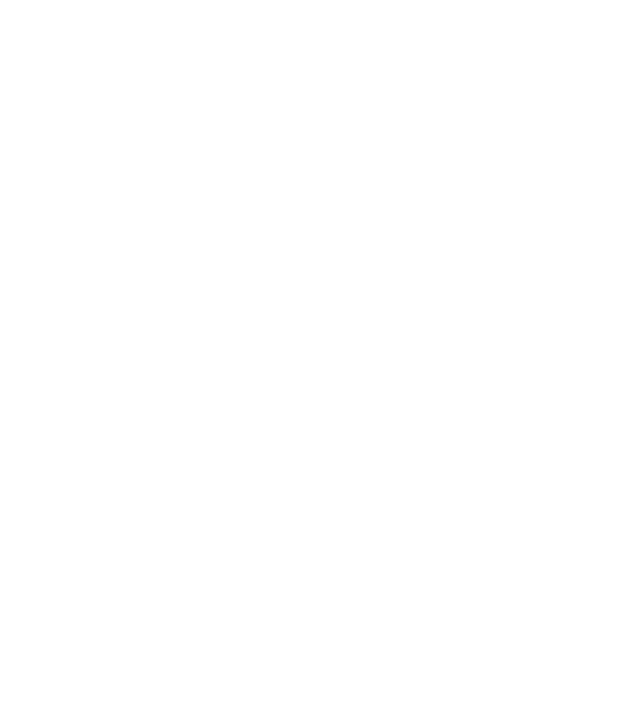
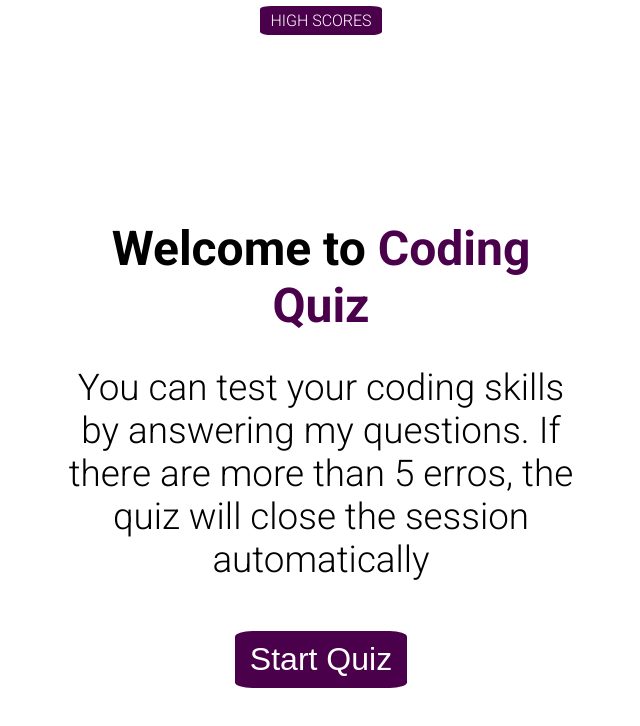
Before and after one commit to yuniksung/codeQuiz, a plain HTML site: page index.html in a window 1280 px wide. Shown: the whole page, without its empty margins (319-959 px from the left). Drawn offline with Linux system fonts and the light colour scheme.

Commit message:
front page done

```diff
--- /dev/null
+++ b/assets/css/style.scss
@@ -0,0 +1,94 @@
+*{
+    margin: 0;
+    padding: 0;
+    box-sizing: border-box;
+ }
+
+body{
+    width: 100vw;
+    height: 100vh;
+    overflow: hidden;
+    font-family: 'Roboto', sans-serif;
+}
+
+button{
+    color: white;
+    background-color: rgb(75, 0, 75);
+    padding: 10px 15px;
+    border-radius: 10%;
+    outline: none;
+    border: none;
+    &:active{
+        background-color: rgb(128, 0, 128);
+    }
+}
+
+nav{
+    width: 100%;
+    height: 5%;
+    display: flex;
+    align-items: center;
+    justify-content: center;
+
+    a{
+        text-decoration: none;
+        text-transform: uppercase;
+        color: white;
+        background-color: rgb(75, 0, 75);
+        padding: 5px 10px;
+        border-radius: 10%;
+    }
+}
+
+main{
+    margin: auto;
+    width: 40%;
+    height: 90%;
+    display: flex;
+    justify-content: center;
+    flex-direction: column;
+    align-items: center;
+
+    .intro{
+        text-align: center;
+        width: 100%;
+        height: 50%;
+        // display: none;
+
+        h1{
+            font-size: 3rem;
+
+            span{
+                color:rgb(75, 0, 75)
+            }
+        }
+
+        p{
+            margin-top: 2rem;
+            font-size: 2.3rem;
+        }
+
+        button{
+            margin: 50px;
+            font-size: 2rem;
+        }
+    }
+
+    .main{
+        display: flex;
+        justify-content: center;
+        flex-direction: column;
+        align-items: center;
+        height: 50%;
+        display: none;
+        .questions{
+            width: 100%;
+            margin: 5% 0;
+        }
+
+        .answer-choices{
+            width: 100%;
+            height: 50%;
+        }
+    }
+}
--- a/index.html
+++ b/index.html
@@ -4,12 +4,45 @@
     <meta charset="UTF-8" />
     <meta name="viewport" content="width=device-width, initial-scale=1.0" />
     <title>Coding Quiz</title>
-
+    <link rel="preconnect" href="https://fonts.googleapis.com">
+    <link rel="preconnect" href="https://fonts.gstatic.com" crossorigin>
+    <link href="https://fonts.googleapis.com/css2?family=Roboto:wght@100;300;700&display=swap" rel="stylesheet">
     <link rel="stylesheet" href="./assets/css/style.css" />
   </head>
 
   <body>
+    <nav class="high-score">
+      <a href="./highscores.html">High Scores</a>
+    </nav>
+    <main>
+      <div class="intro">
+        <h1>Welcome to <span> Coding Quiz</span></h1>
+        <p>You can test your coding skills by answering my questions.  If there are more than 5 erros, the quiz will close the session automatically</p>
+        <button id="startBtn">
+          Start Quiz
+        </button>
+      </div>
+      <div class="main">
+        <div class="questions">
+          <h3 class="question">The condition in an if / else statement is enclosed within ____.</h3>
+        </div>
+        <div class="answer-choices">
+          <button id="answerBtn">
+            quotes
+          </button>
+          <button id="answerBtn">
+            curly brackets
+          </button>
+          <button id="answerBtn">
+            parentheses
+          </button>
+          <button id="answerBtn">
+            square brackets
+          </button>
+        </div>
+      </div>
 
+    </main>
 
     <script src="./assets/javascript/script.js"></script>
     <script src="./assets/javascript/scores.js"></script>
```
Also changed, not shown: assets/css/style.css, 1 other file.
